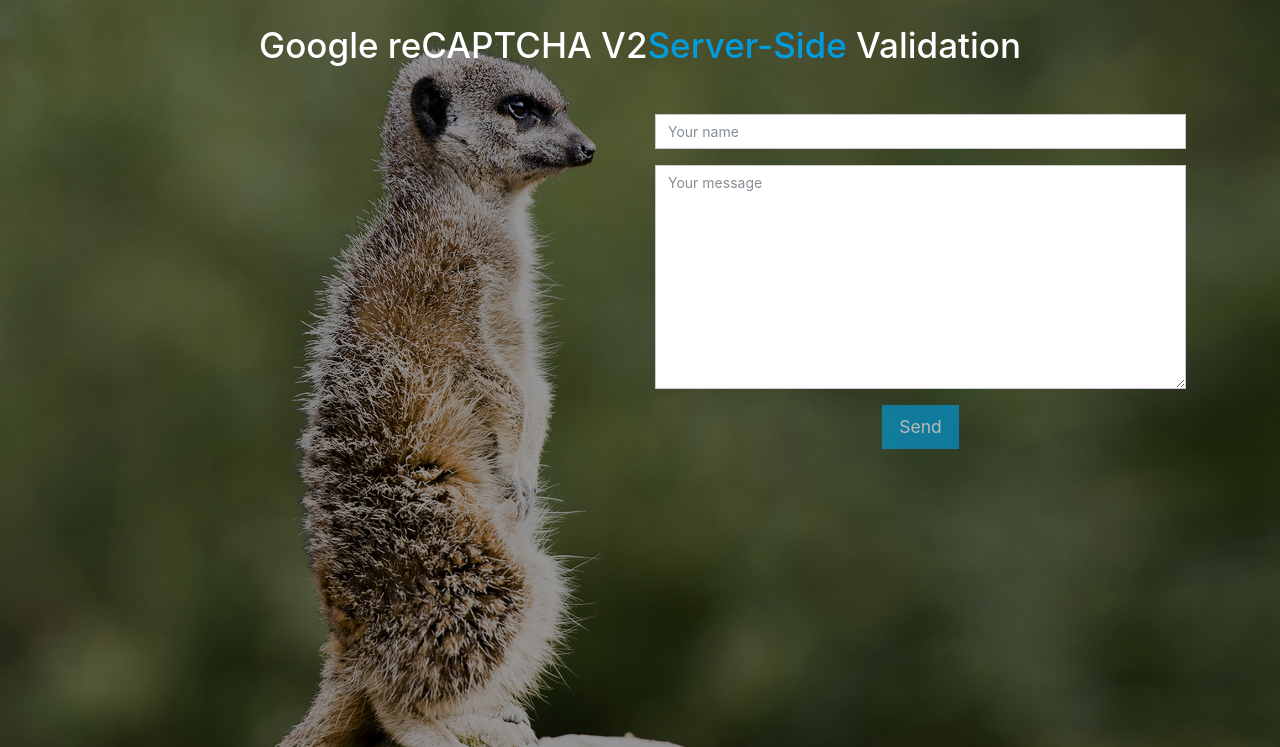
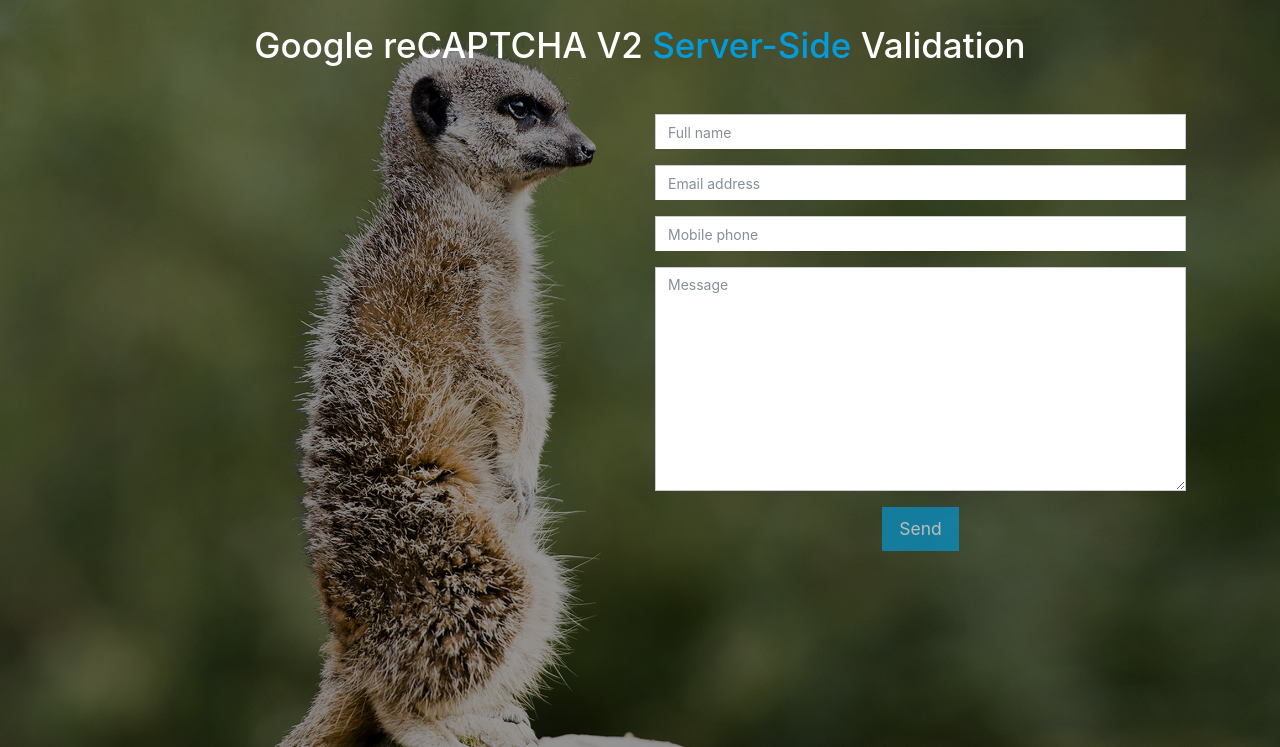
Before and after one commit to Tes3awy/recaptcha-vanilla-php, a PHP site: page / in a window 1280 px wide. Shown: the top 747 px of the page. Run offline with PHP 8.4, Linux system fonts and the light colour scheme; some libraries are stand-ins or nearby versions.

Commit message:
Update form html elements

```diff
--- a/index.php
+++ b/index.php
@@ -5,13 +5,15 @@
   $secret_key = $_ENV['SECRET_KEY'];
 ?>
 <!DOCTYPE html>
-<html lang="en">
+<html lang="en" dir="ltr">
 
   <head>
     <meta charset="UTF-8">
-    <meta name="viewport" content="width=device-width, initial-scale=1.0">
+    <meta name="viewport" content="width=device-width, initial-scale=1, shrink-to-fit=no">
     <meta http-equiv="X-UA-Compatible" content="ie=edge">
-    <title>reCAPTCHA Validation using Plain PHP</title>
+    <!-- Favicon -->
+    <link rel="shortcut icon" href="images/favicon.ico">
+    <title>Google reCAPTCHA Server-side Validation using Plain PHP</title>
     <!-- CSS styles -->
     <link rel="stylesheet" href="css/bootstrap.min.css">
     <link rel="stylesheet" href="css/style.css">
@@ -21,25 +23,26 @@
 
   <body>
     <?php
+      // Server side validation
       if (isset($_POST['submit'])) {
           // reCAPTCHA response on submitting the form
           $response = $_POST['g-recaptcha-response'];
           // remoteip param is optional
           $payload = file_get_contents('https://www.google.com/recaptcha/api/siteverify?secret='.$secret_key.'&response='.$response);
           // Decoding JSON response from Google. TRUE param for assoc. array
-          $res = json_decode($payload, true);
+          $res = json_decode($payload, TRUE);
           // Checking payload response
           if ($res['success'] != 1) {
               // Failure case
-              $error = 'Sorry. Missing validation!!!';
+              $error = 'Sorry! Missing reCAPTCHA validation.';
           } else {
               // Success case
-              $success = 'Thank you!';
+              $success = 'Your message is sent successfully. Thank you!';
           }
       }
     ?>
     <div class="container p-4">
-      <h1 class="text-white text-center mb-5">Google reCAPTCHA V2<span class="text-info">Server-Side</span> Validation</h1>
+      <h1 class="text-white text-center mb-5">Google reCAPTCHA V2 <span class="text-info">Server-Side</span> Validation</h1>
       <div class="row">
         <div class="col-md-6 ml-auto">
           <?php if (isset($_POST["submit"])): ?>
@@ -61,12 +64,26 @@
           <!-- Form -->
           <form method="POST" role="form">
             <!-- Name Field -->
-            <input class="form-control mb-3" type="text" name="name" placeholder="Your name" required>
+            <div class="form-group">
+              <input class="form-control border-bottom-0" type="text" name="name" placeholder="Full name" required>
+            </div>
+            <!-- Email Address -->
+            <div class="form-group">
+              <input class="form-control border-bottom-0" type="email" name="email" placeholder="Email address" required>
+            </div>
+            <!-- Mobile Phone -->
+            <div class="form-group">
+              <input class="form-control border-bottom-0" type="tel" name="phone" placeholder="Mobile phone" required>
+            </div>
             <!-- Message Area -->
-            <textarea class="form-control mb-3" name="message" rows="10" placeholder="Your message" required></textarea>
+            <div class="form-group">
+              <textarea class="form-control" name="message" rows="10" placeholder="Message" required></textarea>
+            </div>
             <!-- g-recaptcha div -->
-            <div class="g-recaptcha mb-3" data-theme="dark" data-callback="captchaVerified" data-expired-callback="captchaExpired"
+            <div class="form-group text-center">
+              <div class="g-recaptcha" data-theme="dark" data-callback="captchaVerified" data-expired-callback="captchaExpired"
               data-sitekey=<?php echo $site_key; ?>></div>
+            </div>
             <!-- Submit Btn -->
             <div class="text-center">
               <input class="btn btn-lg btn-info" id="submit" type="submit" name="submit" value="Send" disabled>
@@ -88,7 +105,6 @@
       function captchaExpired() {
         window.location.reload();
       }
-
     </script>
   </body>
 
```
Lines whose indentation alone changed are shown as unchanged.
